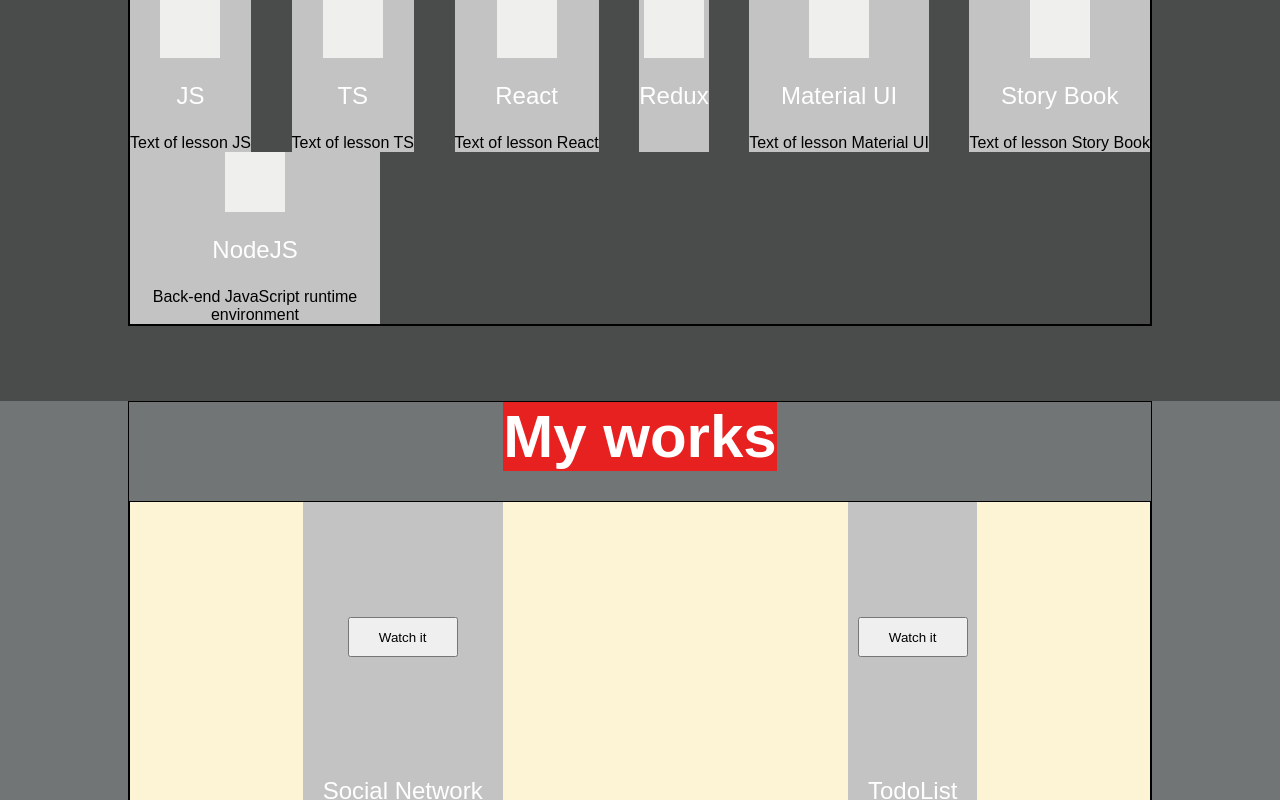
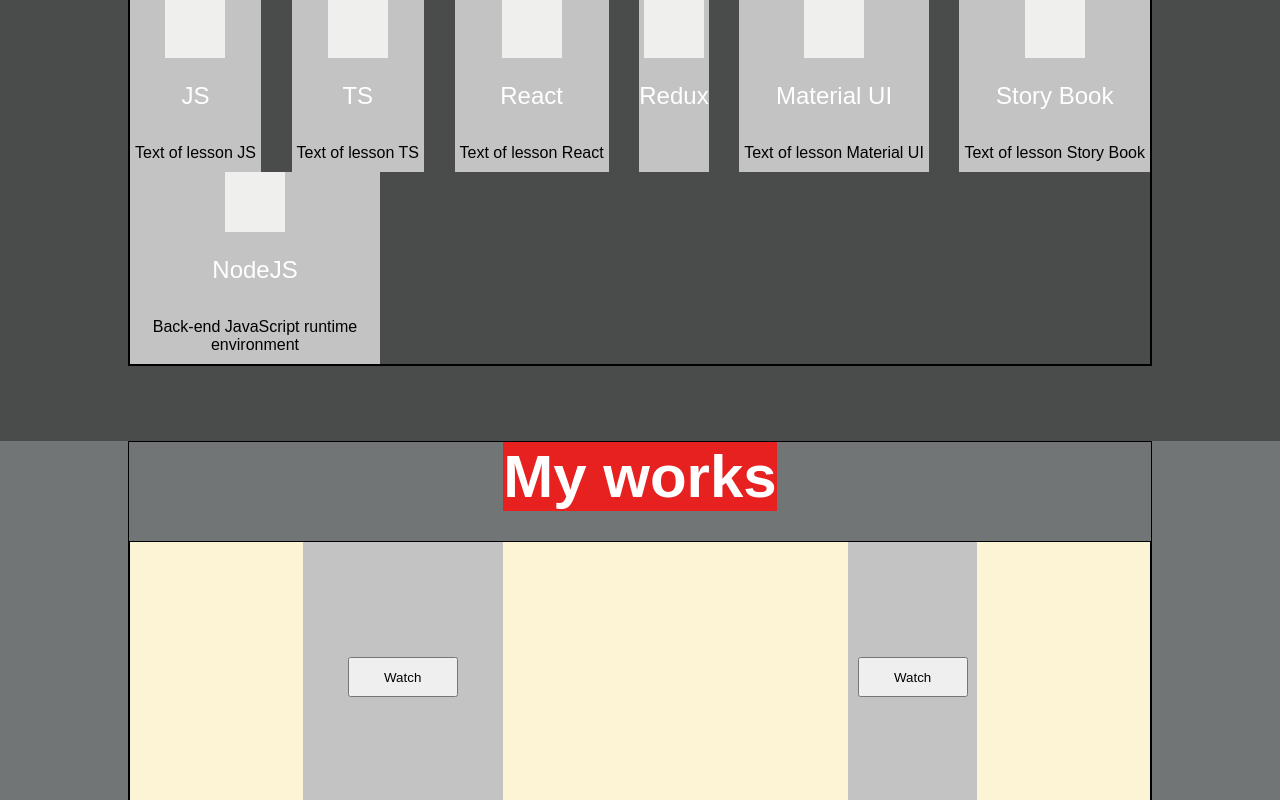
Before and after one commit to BorisPanich/Portfolio, a React (Create React App) app: page / in a window 1280 px wide. Shown: the part 660-1460 px from the top of the page. Built offline with nearby package versions, Linux system fonts and the light colour scheme.

Commit message:
added universal Button

```diff
--- /dev/null
+++ b/src/Common/components/button/Button.js
@@ -0,0 +1,11 @@
+import React from 'react'
+import s from './Button.module.css'
+
+export const Button = ({ className, name, ...props }) => {
+    const finalClassName = `${s.button} ${className}`
+    return (
+        <>
+            <button className={finalClassName}>{name}</button>
+        </>
+    )
+}
--- /dev/null
+++ b/src/Common/components/button/Button.module.css
@@ -0,0 +1,5 @@
+.button {
+    width: 110px;
+    height: 40px;
+    cursor: pointer;
+}
--- a/src/contacts/Contacts.jsx
+++ b/src/contacts/Contacts.jsx
@@ -1,6 +1,7 @@
 import React from 'react';
 import s from './Contacts.module.css';
 import sContainer from './../../src/Common/styles/Container.module.css'
+import {Button} from "../Common/components/button/Button";
 
 function Contacts() {
     return (
@@ -15,7 +16,7 @@
                     <label htmlFor="larea">Your message:</label><br/>
                     <textarea type="text" id="larea" name="larea"/>
                 </form>
-                <button type="submit" className={s.sendButton}>Send</button>
+                <Button name={'Send'}/>
             </div>
         </div>
     )
--- a/src/index.css
+++ b/src/index.css
@@ -61,12 +61,13 @@
     --navbar-menu-item-hover-color: #f9004d;
 }
 
+ul {
+    list-style: none;
+}
+
 a {
     text-decoration: none;
-}
-
-ul {
-    list-style: none;
+    color: white;
 }
 
 code {
--- a/src/myWorks/MyWorks.module.css
+++ b/src/myWorks/MyWorks.module.css
@@ -32,4 +32,7 @@
         flex-direction: column;
         justify-content: center;
     }
+    .works > div:last-child {
+        margin-bottom: 0;
+    }
 }
--- a/src/myWorks/myWork/MyWork.js
+++ b/src/myWorks/myWork/MyWork.js
@@ -1,11 +1,12 @@
 import React from 'react';
 import s from './MyWork.module.css';
+import {Button} from "../../Common/components/button/Button";
 
 function MyWork({projectName, description, ...props}) {
     return (
         <div className={s.workBlock}>
             <div className={s.projectImg}>
-                <button className={s.watchButton}>Watch it</button>
+                <Button name={'Watch'} />
             </div>
             <div className={s.description}>
                 <h3>{projectName}</h3>
--- a/src/skills/Skills.module.css
+++ b/src/skills/Skills.module.css
@@ -33,6 +33,10 @@
     .skills {
         justify-content: space-around;
     }
+
+    .skills > div:last-child {
+        margin-bottom: 0;
+    }
 }
 
 @media screen and (max-width: 700px) {
@@ -41,4 +45,8 @@
         flex-direction: column;
         justify-content: center;
     }
+
+    .skills > div:last-child {
+        margin-bottom: 0;
+    }
 }
--- a/src/skills/skill/Skill.module.css
+++ b/src/skills/skill/Skill.module.css
@@ -14,9 +14,10 @@
 
 .discription {
     text-align: center;
+    padding: 10px 5px;
 }
 
-@media screen and (max-width: 1005px) {
+@media screen and (max-width: 934px) {
     .skillBlock {
         margin-bottom: 10px;
     }
--- a/src/workingConditions/WorkingConditions.js
+++ b/src/workingConditions/WorkingConditions.js
@@ -1,13 +1,14 @@
 import React from 'react';
 import s from './WorkingConditions.module.css';
 import sContainer from './../../src/Common/styles/Container.module.css'
+import {Button} from "../Common/components/button/Button";
 
 function WorkingConditions() {
     return (
         <div className={s.workingBlock}>
             <div className={`${sContainer.container} ${s.workingContainer}`}>
                 <h2 className={s.title}>Сonsidering work options</h2>
-                <button className={s.hireButton}>Hire me</button>
+                <Button name={'Hire me'} />
             </div>
     </div>
     )
--- a/src/workingConditions/WorkingConditions.module.css
+++ b/src/workingConditions/WorkingConditions.module.css
@@ -22,4 +22,5 @@
 .hireButton {
     width: 110px;
     height: 40px;
+    background-color: #e72020;
 }
```
